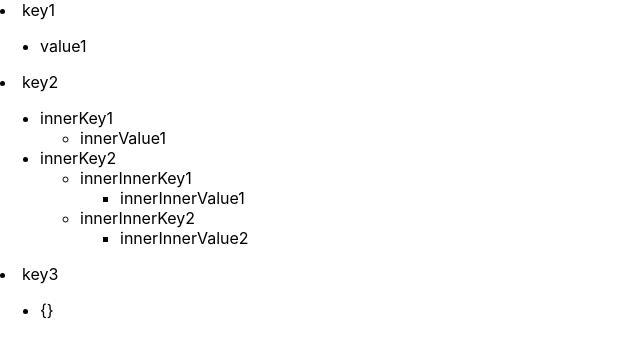
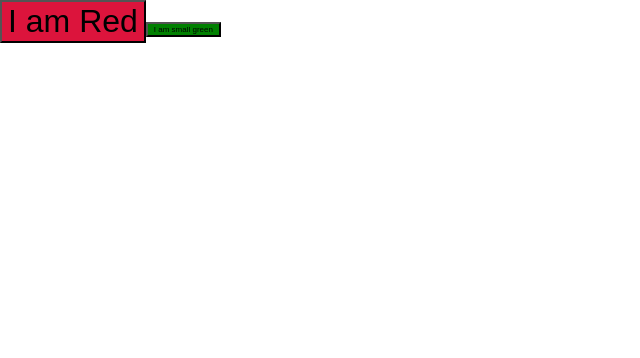
Before and after one commit to FedericoStagnaro/advanced-react-designsystem-designpatterns-performance, a React (Create React App) app: page / in a window 1280 px wide. Shown: the top 358 px of the page, without its empty margins (0-640 px from the left). Built offline with nearby package versions, Linux system fonts and the light colour scheme.

Commit message:
added example of composition pattern

```diff
--- a/src/App.js
+++ b/src/App.js
@@ -1,3 +1,4 @@
+import { GreenSmallButton, RedButton } from "./components/composition";
 import { RecursiveComponent } from "./components/recursive";
 
 const myNestedObject = {
@@ -17,7 +18,8 @@
 function App() {
   return (
     <>
-      <RecursiveComponent data={myNestedObject} />
+      <RedButton text="I am Red" />
+      <GreenSmallButton text="I am small green"/>
     </>
   );
 }
--- /dev/null
+++ b/src/components/composition.jsx
@@ -0,0 +1,27 @@
+export const Button = ({ size, color, text, ...props }) => {
+    return (
+        <button
+
+            style={{
+                fontSize: size === "small" ? "8px" : "32px",
+                backgroundColor: color
+            }}
+        >
+            {text}
+        </button>
+    )
+}
+
+export const RedButton = props => {
+    return (
+        <Button {...props} color="crimson" />
+    )
+}
+
+export const GreenSmallButton = props => {
+    return (
+        <Button {...props} color="green" size={"small"} />
+    )
+}
+
+// Composition Patterns
```
